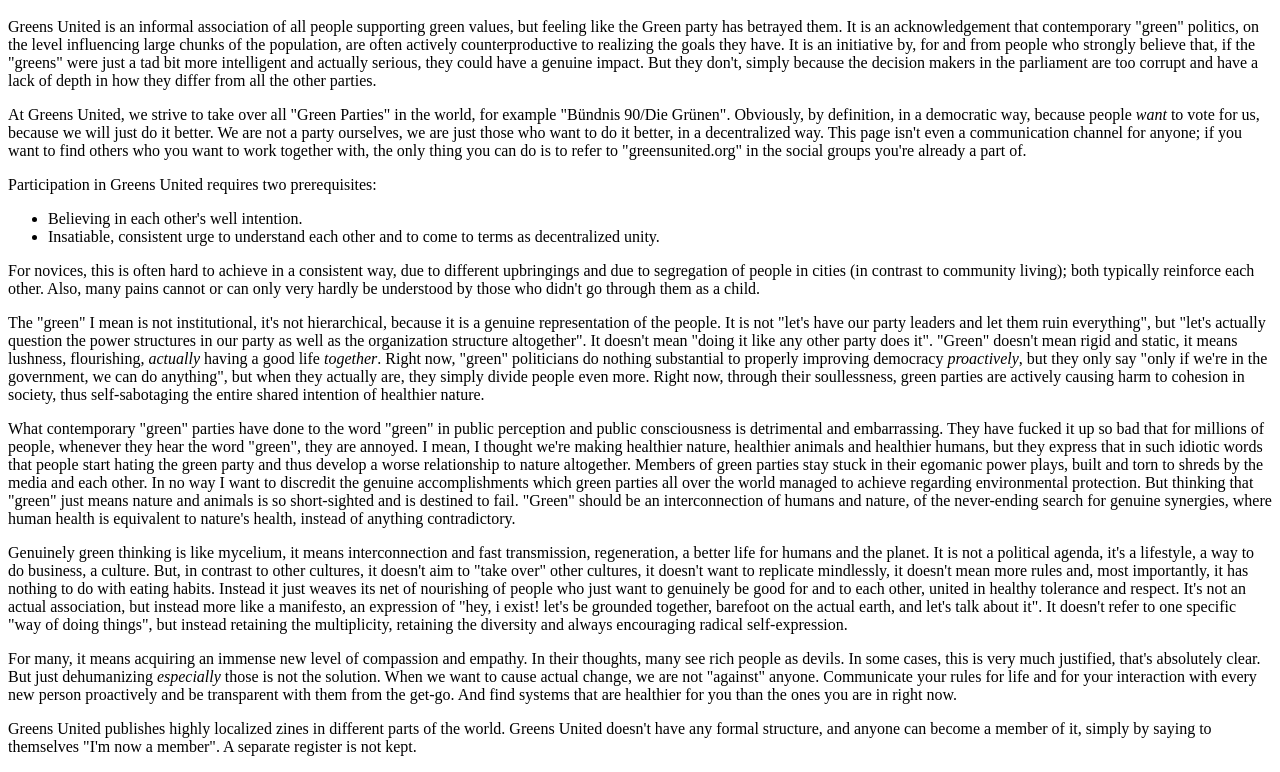
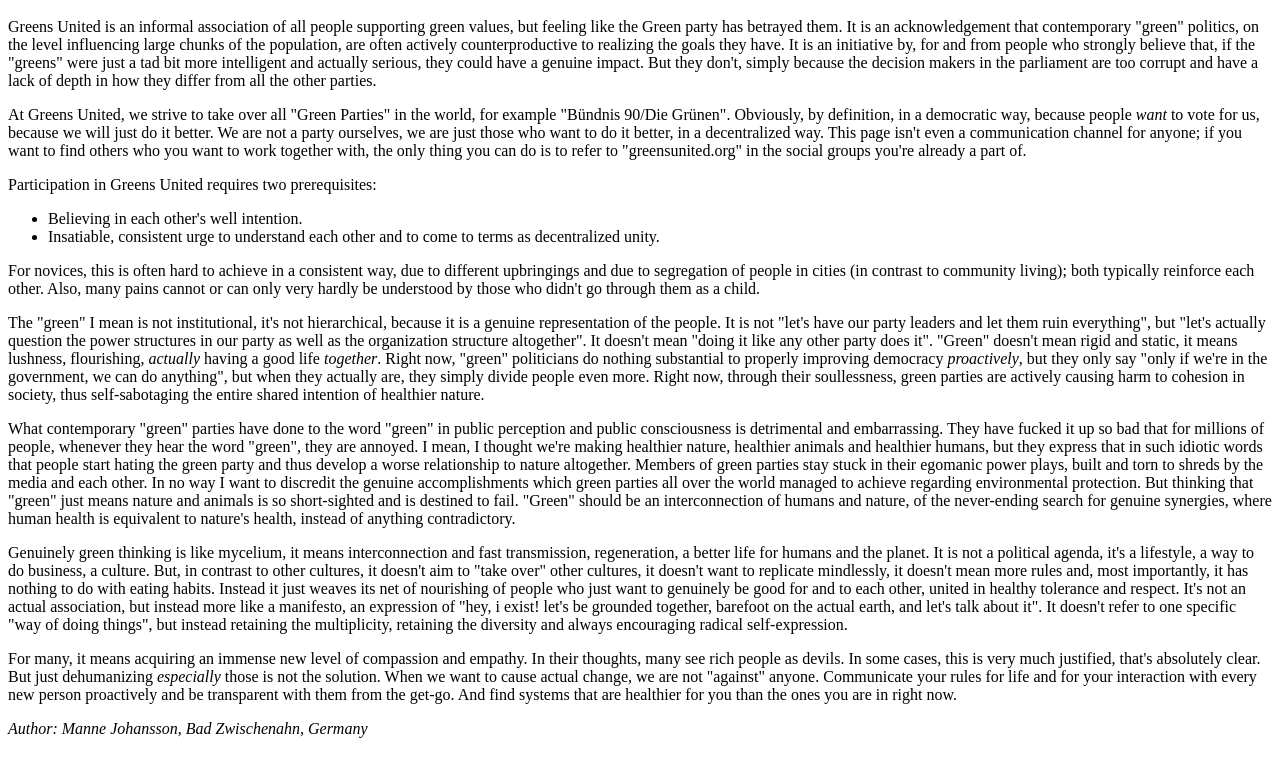
Before and after one commit to hermesloom/greensunited.org, a plain HTML site: page index.html in a window 1280 px wide. Shown: the part 48-820 px from the top of the page. Drawn offline with Linux system fonts and the light colour scheme.

Commit message:
Update index.html

```diff
--- a/index.html
+++ b/index.html
@@ -65,9 +65,6 @@
       every new person proactively and be transparent with them from the get-go. And find systems that are healthier for you than the ones you
       are in right now.
     </p>
-    <p>
-      Greens United publishes highly localized zines in different parts of the world. Greens United doesn't have any formal structure, and anyone can
-      become a member of it, simply by saying to themselves "I'm now a member". A separate register is not kept.
-    </p>
+    <p><i>Author: Manne Johansson, Bad Zwischenahn, Germany</i></p>
   </body>
 </html>
```
